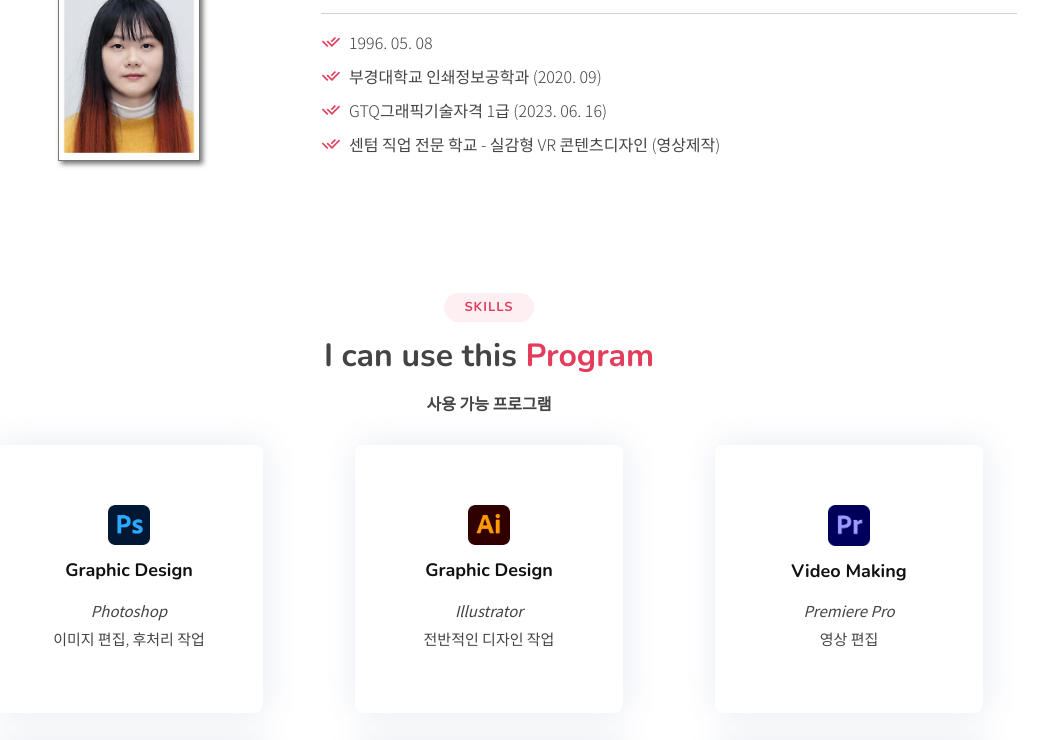
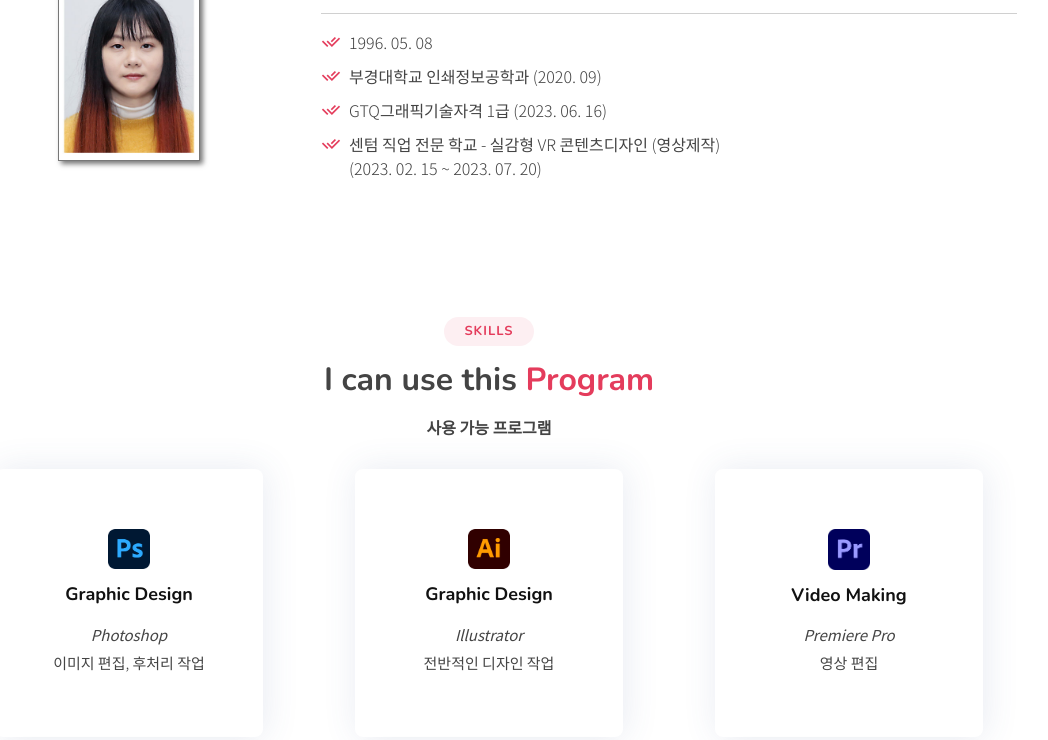
Before and after one commit to gmldi/gmldi, a plain HTML site: page index.html in a window 1280 px wide. Shown: the part 1039-1779 px from the top of the page, without its empty margins (151-1199 px from the left). Drawn offline with nearby package versions, Linux system fonts and the light colour scheme.

Commit message:
Update index.html

```diff
--- a/index.html
+++ b/index.html
@@ -122,7 +122,7 @@
               <li><i class="ri-check-double-line"></i> 1996. 05. 08</li>
               <li><i class="ri-check-double-line"></i> 부경대학교 인쇄정보공학과 (2020. 09) </li>
               <li><i class="ri-check-double-line"></i> GTQ그래픽기술자격 1급 (2023. 06. 16) </li>
-              <li><i class="ri-check-double-line"></i> 센텀 직업 전문 학교 - 실감형 VR 콘텐츠디자인 (영상제작) </li>
+              <li><i class="ri-check-double-line"></i> 센텀 직업 전문 학교 - 실감형 VR 콘텐츠디자인 (영상제작) <br> (2023. 02. 15 ~ 2023. 07. 20) </li>
             </ul>
 
           </div>
```
